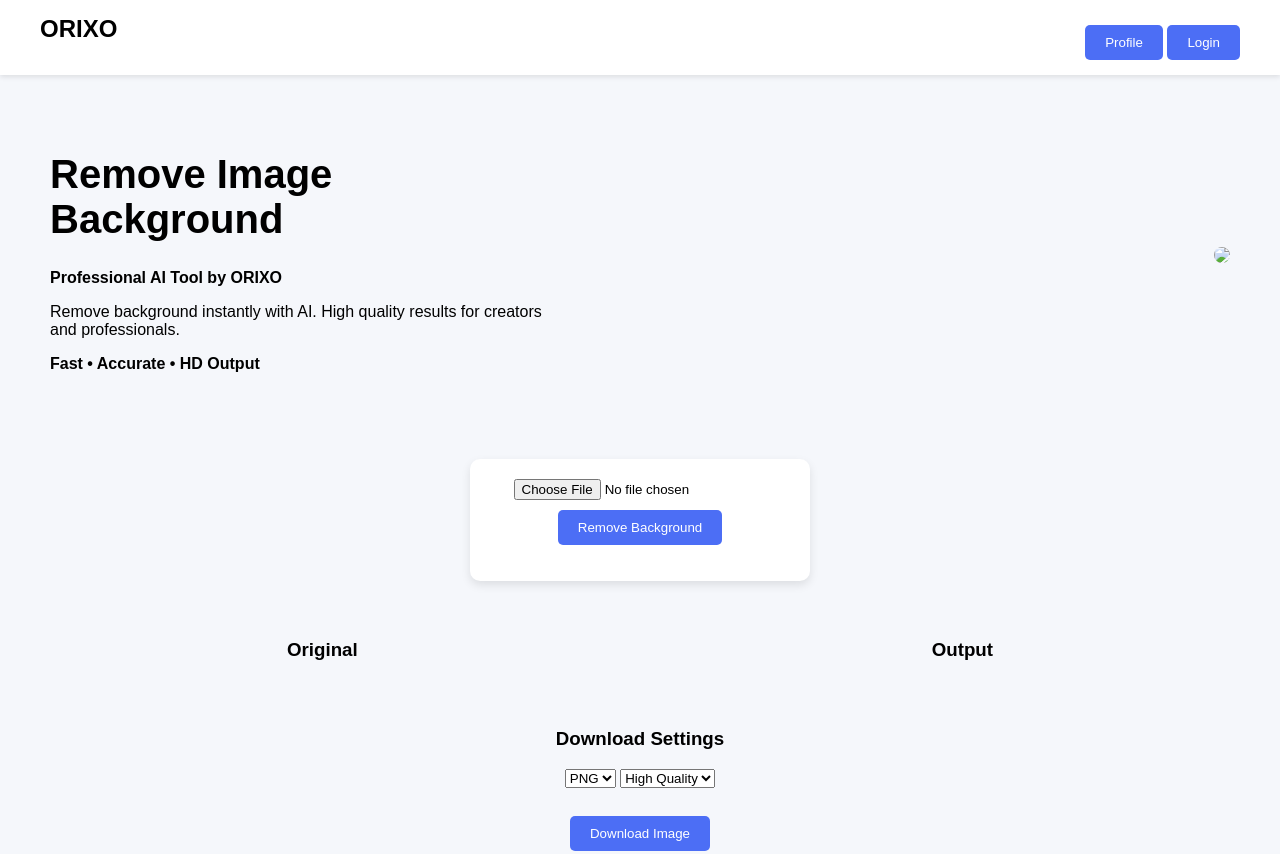
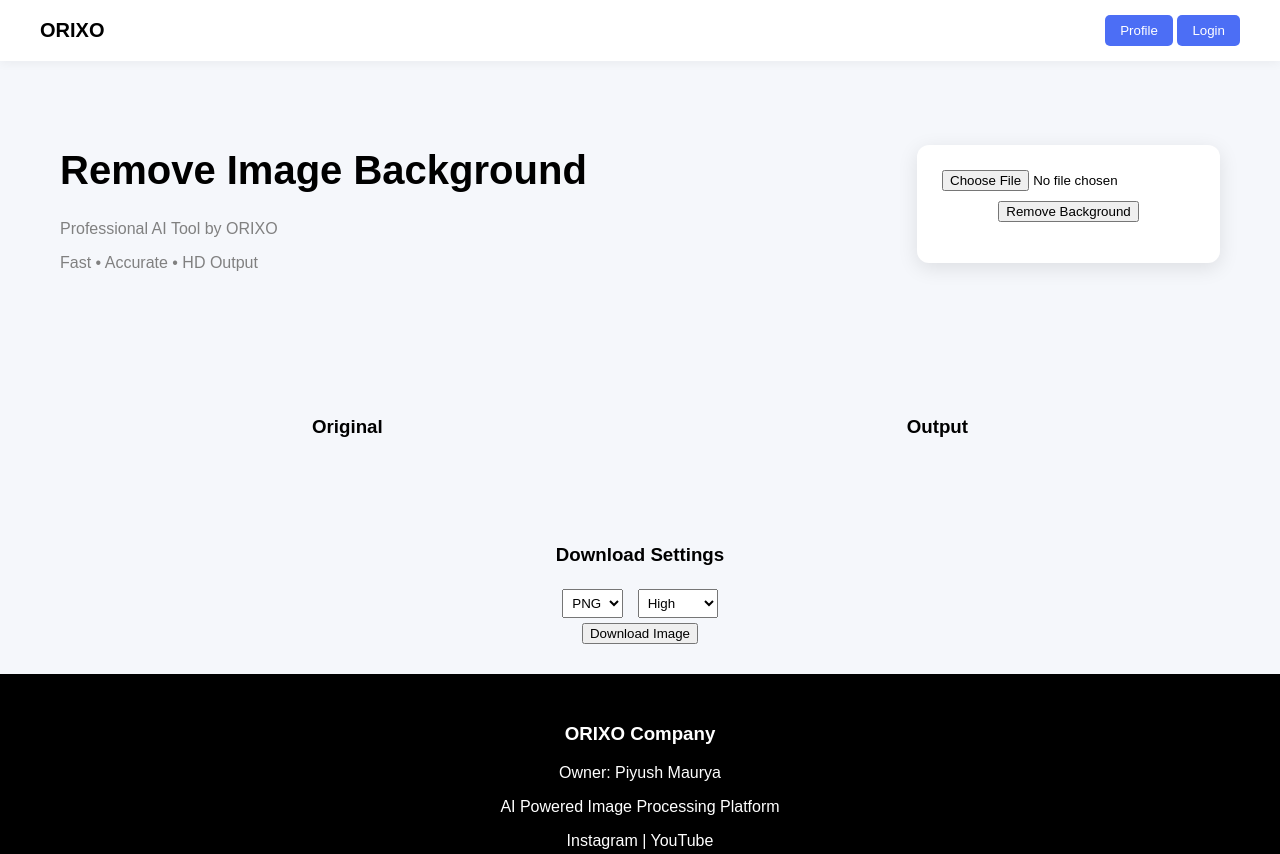
Before and after one commit to Orixo113/orixo-bg-remover, a plain HTML site: page index.html in a window 1280 px wide. Shown: the top 854 px of the page. Drawn offline with Linux system fonts and the light colour scheme.

Commit message:
Add files via upload

```diff
--- a/index.html
+++ b/index.html
@@ -3,78 +3,109 @@
 <head>
 <meta charset="UTF-8">
 <title>ORIXO AI Background Remover</title>
+<meta name="viewport" content="width=device-width, initial-scale=1.0">
 
 <style>
 body {
-    margin: 0;
     font-family: Arial;
     background: #f5f7fb;
-}
-
-.header {
-    display: flex;
-    justify-content: space-between;
-    padding: 15px 40px;
-    background: white;
-    box-shadow: 0 2px 5px rgba(0,0,0,0.1);
-}
-
-.header h2 {
     margin: 0;
 }
 
+/* NAVBAR */
+.navbar {
+    display: flex;
+    justify-content: space-between;
+    align-items: center;
+    padding: 15px 40px;
+    background: white;
+    box-shadow: 0 2px 10px rgba(0,0,0,0.05);
+}
+
+.logo {
+    display: flex;
+    align-items: center;
+    gap: 10px;
+}
+
+.logo img {
+    width: 40px;
+    height: 40px;
+}
+
+.logo span {
+    font-size: 20px;
+    font-weight: bold;
+}
+
+.navbar button {
+    background: #4c6ef5;
+    color: white;
+    border: none;
+    padding: 8px 15px;
+    border-radius: 5px;
+    cursor: pointer;
+}
+
+/* HERO */
 .hero {
     display: flex;
     justify-content: space-between;
+    padding: 60px;
     align-items: center;
-    padding: 50px;
-}
-
-.hero-text {
-    max-width: 500px;
 }
 
 .hero-text h1 {
     font-size: 40px;
 }
 
+.hero-text p {
+    color: gray;
+}
+
+/* UPLOAD BOX */
 .upload-box {
     background: white;
-    padding: 20px;
-    border-radius: 10px;
+    padding: 25px;
+    border-radius: 12px;
     text-align: center;
-    margin: 20px auto;
-    width: 300px;
-    box-shadow: 0 4px 10px rgba(0,0,0,0.1);
+    box-shadow: 0 5px 20px rgba(0,0,0,0.1);
 }
 
-button {
-    background: #4c6ef5;
-    color: white;
-    border: none;
-    padding: 10px 20px;
+.upload-box button {
     margin-top: 10px;
-    border-radius: 5px;
-    cursor: pointer;
 }
 
-.result {
+/* RESULT */
+.results {
     display: flex;
     justify-content: space-around;
-    margin-top: 40px;
+    padding: 50px;
 }
 
-img {
-    max-width: 300px;
+.results img {
+    max-width: 320px;
     border-radius: 10px;
+    background: #eee;
 }
 
-.footer {
+/* DOWNLOAD */
+.download {
+    text-align: center;
+    margin-bottom: 30px;
+}
+
+.download select {
+    padding: 5px;
+    margin: 5px;
+}
+
+/* FOOTER */
+footer {
     background: black;
     color: white;
     text-align: center;
     padding: 30px;
-    margin-top: 50px;
 }
 </style>
 
@@ -82,9 +113,14 @@
 
 <body>
 
-<!-- HEADER -->
-<div class="header">
-    <h2>ORIXO</h2>
+<!-- NAVBAR -->
+<div class="navbar">
+    <div class="logo">
+        <!-- 🔥 LOGO FIX -->
+        <img src="/static/logo.png" onerror="this.style.display='none'">
+        <span>ORIXO</span>
+    </div>
+
     <div>
         <button>Profile</button>
         <button>Login</button>
@@ -93,90 +129,71 @@
 
 <!-- HERO -->
 <div class="hero">
-
     <div class="hero-text">
         <h1>Remove Image Background</h1>
-        <p><b>Professional AI Tool by ORIXO</b></p>
-        <p>Remove background instantly with AI. High quality results for creators and professionals.</p>
-        <p><b>Fast • Accurate • HD Output</b></p>
+        <p>Professional AI Tool by ORIXO</p>
+        <p>Fast • Accurate • HD Output</p>
     </div>
 
-    <!-- LOGO -->
-    <div>
-        <img src="/static/logo.png" width="250">
+    <div class="upload-box">
+        <input type="file" id="fileInput"><br>
+        <button onclick="uploadImage()">Remove Background</button>
+        <p id="status"></p>
     </div>
-
-</div>
-
-<!-- UPLOAD -->
-<div class="upload-box">
-
-    <input type="file" id="fileInput"><br>
-
-    <button onclick="uploadImage()">Remove Background</button>
-
-    <p id="status"></p>
-
 </div>
 
 <!-- RESULT -->
-<div class="result">
-
+<div class="results">
     <div>
         <h3>Original</h3>
-        <img id="originalImage">
+        <img id="originalImg">
     </div>
 
     <div>
         <h3>Output</h3>
-        <img id="outputImage">
+        <img id="outputImg">
     </div>
-
 </div>
 
-<!-- DOWNLOAD SETTINGS -->
-<div style="text-align:center; margin-top:30px;">
+<!-- DOWNLOAD -->
+<div class="download">
     <h3>Download Settings</h3>
-
     <select id="format">
         <option>PNG</option>
         <option>JPG</option>
     </select>
 
-    <select>
-        <option>High Quality</option>
+    <select id="quality">
+        <option>High</option>
         <option>Medium</option>
     </select>
 
-    <br><br>
-
-    <a id="downloadBtn" download>
-        <button>Download Image</button>
-    </a>
+    <br>
+    <button onclick="downloadImage()">Download Image</button>
 </div>
 
 <!-- FOOTER -->
-<div class="footer">
+<footer>
     <h3>ORIXO Company</h3>
     <p>Owner: Piyush Maurya</p>
     <p>AI Powered Image Processing Platform</p>
     <p>Instagram | YouTube</p>
-    <p>Contact: pm77627012@gmail.com</p>
-</div>
+</footer>
 
-<!-- SCRIPT -->
 <script>
+
+let outputUrl = "";
+
 function uploadImage() {
-    let fileInput = document.getElementById("fileInput");
-    let file = fileInput.files[0];
+    const file = document.getElementById("fileInput").files[0];
 
     if (!file) {
         alert("Select image first");
         return;
     }
 
-    // show original
-    document.getElementById("originalImage").src = URL.createObjectURL(file);
+    // original preview
+    document.getElementById("originalImg").src = URL.createObjectURL(file);
 
     let formData = new FormData();
     formData.append("image", file);
@@ -190,25 +207,37 @@
     .then(res => res.json())
     .then(data => {
 
-        if (data.status === "success") {
-
-            let outputUrl = data.image_url + "?t=" + new Date().getTime();
-
-            document.getElementById("outputImage").src = outputUrl;
-
-            document.getElementById("downloadBtn").href = outputUrl;
-
-            document.getElementById("status").innerText = "Done ✅";
-
-        } else {
-            alert(data.message);
+        if (data.error) {
+            alert(data.error);
+            document.getElementById("status").innerText = "";
+            return;
         }
 
+        // 🔥 MAIN FIX (cache issue fix)
+        outputUrl = data.output + "?t=" + new Date().getTime();
+
+        document.getElementById("outputImg").src = outputUrl;
+
+        document.getElementById("status").innerText = "Done ✅";
     })
-    .catch(() => {
-        alert("Server Error");
+    .catch(err => {
+        alert("Server error");
+        console.log(err);
     });
 }
+
+function downloadImage() {
+    if (!outputUrl) {
+        alert("No image available");
+        return;
+    }
+
+    let a = document.createElement("a");
+    a.href = outputUrl;
+    a.download = "orixo_output.png";
+    a.click();
+}
+
 </script>
 
 </body>
```
